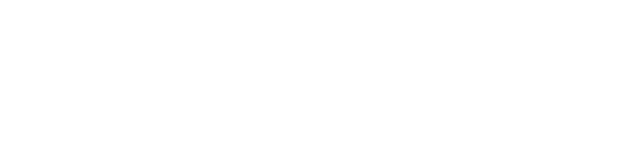
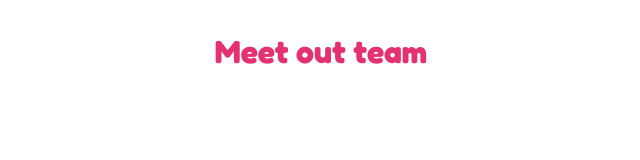
Before and after one commit to giuseppevignanello/html-css-float-cards, a plain HTML site: page index.html in a window 1280 px wide. Shown: the whole page, without its empty margins (319-959 px from the left). Drawn offline with Linux system fonts and the light colour scheme.

Commit message:
add header

```diff
--- a/assets/css/style.css
+++ b/assets/css/style.css
@@ -1,5 +1,26 @@
+/* General section */
 * {
     margin: 0;
     padding: 0;
     box-sizing: border-box;
 }
+
+body {
+    font-family: 'Fredoka', sans-serif;
+}
+
+/* Utility section  */
+
+.pd-y {
+    padding-top: 2rem;
+    padding-bottom: 2rem;
+}
+
+/* Header */
+
+header {
+    text-align: center;
+}
+header h1 {
+    color: #e53170;
+}
--- a/index.html
+++ b/index.html
@@ -1,18 +1,31 @@
 <!DOCTYPE html>
 <html lang="en">
+
 <head>
     <meta charset="UTF-8">
     <meta http-equiv="X-UA-Compatible" content="IE=edge">
     <meta name="viewport" content="width=device-width, initial-scale=1.0">
     <title>Meet Our Team</title>
+    <link rel="preconnect" href="https://fonts.googleapis.com">
+    <link rel="preconnect" href="https://fonts.gstatic.com" crossorigin>
+    <link href="https://fonts.googleapis.com/css2?family=Fredoka:wght@300;400;500;600;700&display=swap"
+        rel="stylesheet">
     <link rel="stylesheet" href="./assets/css/style.css">
 </head>
+
 <body>
-    <header id="site-header"></header>
+    <header id="site-header">
+        <h1 class="pd-y">Meet out team </h1>
+    </header>
     <!-- /#site-header -->
-    <main id="site-main"></main>
+    <main id="site-main">
+
+    </main>
     <!-- /#site-main -->
-    <footer id="site-footer"></footer>
+    <footer id="site-footer">
+
+    </footer>
     <!-- /#site-footer -->
 </body>
+
 </html>
```
